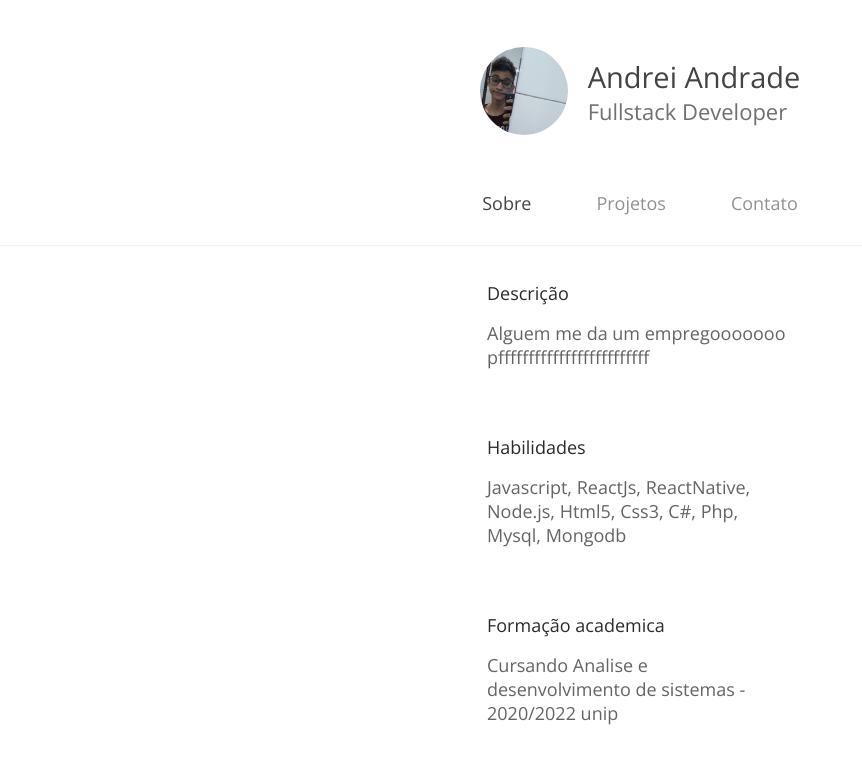
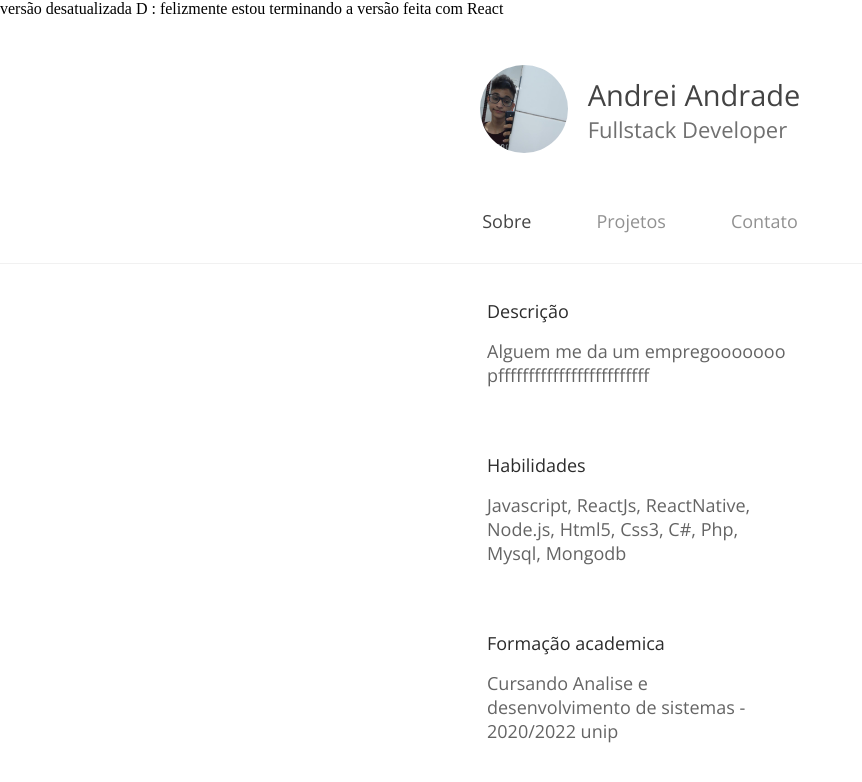
Before and after one commit to andreixhz/andreiandrade.github.io, a plain HTML site: page index.html in a window 1280 px wide. Shown: the whole page, without its empty margins (0-862 px from the left). Drawn offline with nearby package versions, Linux system fonts and the light colour scheme.

Commit message:
Update index.html

```diff
--- a/index.html
+++ b/index.html
@@ -8,6 +8,7 @@
     <link rel="stylesheet" href="css/global.css">
 </head>
 <body>
+    versão desatualizada D : felizmente estou terminando a versão feita com React
     <section class="top-container">
         <div class="info-container">
             <div class="picture"></div>
```
